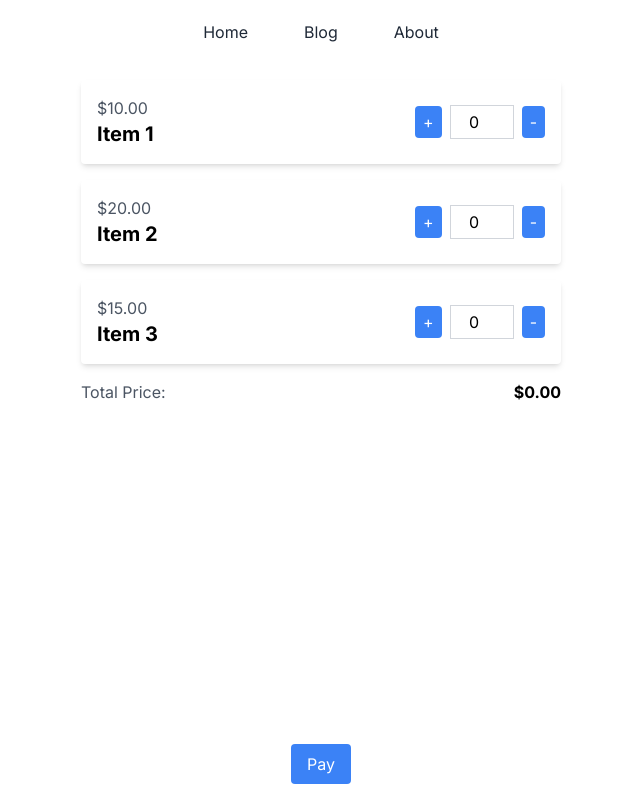
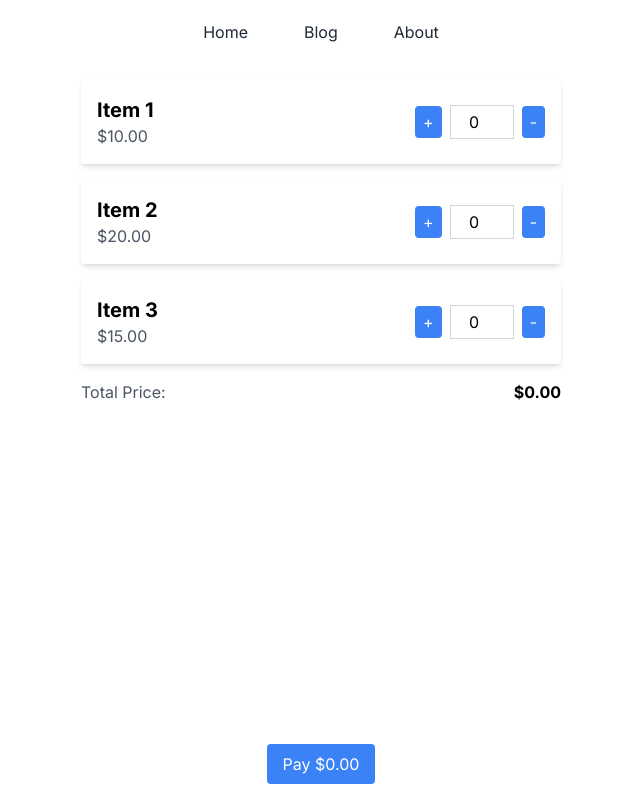
Before and after one commit to Geek-o-Byte/Geek-o-Byte.github.io, a Next.js app: page /splitbill in a window 1280 px wide. Shown: the whole page, without its empty margins (319-959 px from the left). Built offline with nearby package versions, Linux system fonts and the light colour scheme.

Commit message:
splitbill changes

```diff
--- a/src/app/splitbill/BillSplittingInterface.tsx
+++ b/src/app/splitbill/BillSplittingInterface.tsx
@@ -94,14 +94,14 @@ const BillInterface: React.FC = () => {
         >
           <div className="flex justify-between">
             <div className="flex flex-col">
+              <h2 className="text-xl font-bold">{position.name}</h2>
               <span className="text-gray-600">${position.price.toFixed(2)}</span>
-              <h2 className="text-xl font-bold">{position.name}</h2>
             </div>
             <div className="flex items-center">
               <button
                 className="bg-blue-500 text-white px-2 py-1 rounded"
                 onClick={() => increaseCount(position.id)}
-                disabled={userCounts[position.id] && userCounts[position.id] >= position.count}
+                disabled={userCounts[position.id] ? userCounts[position.id] >= position.count : undefined}
               >
                 +
               </button>
@@ -129,7 +129,7 @@ const BillInterface: React.FC = () => {
       </div>
       <div className="fixed bottom-0 left-0 right-0 bg-white p-4 flex justify-center">
         <button className="bg-blue-500 text-white px-4 py-2 rounded" onClick={handlePay}>
-          Pay
+          Pay ${getTotalPrice().toFixed(2)}
         </button>
       </div>
     </div>
```
